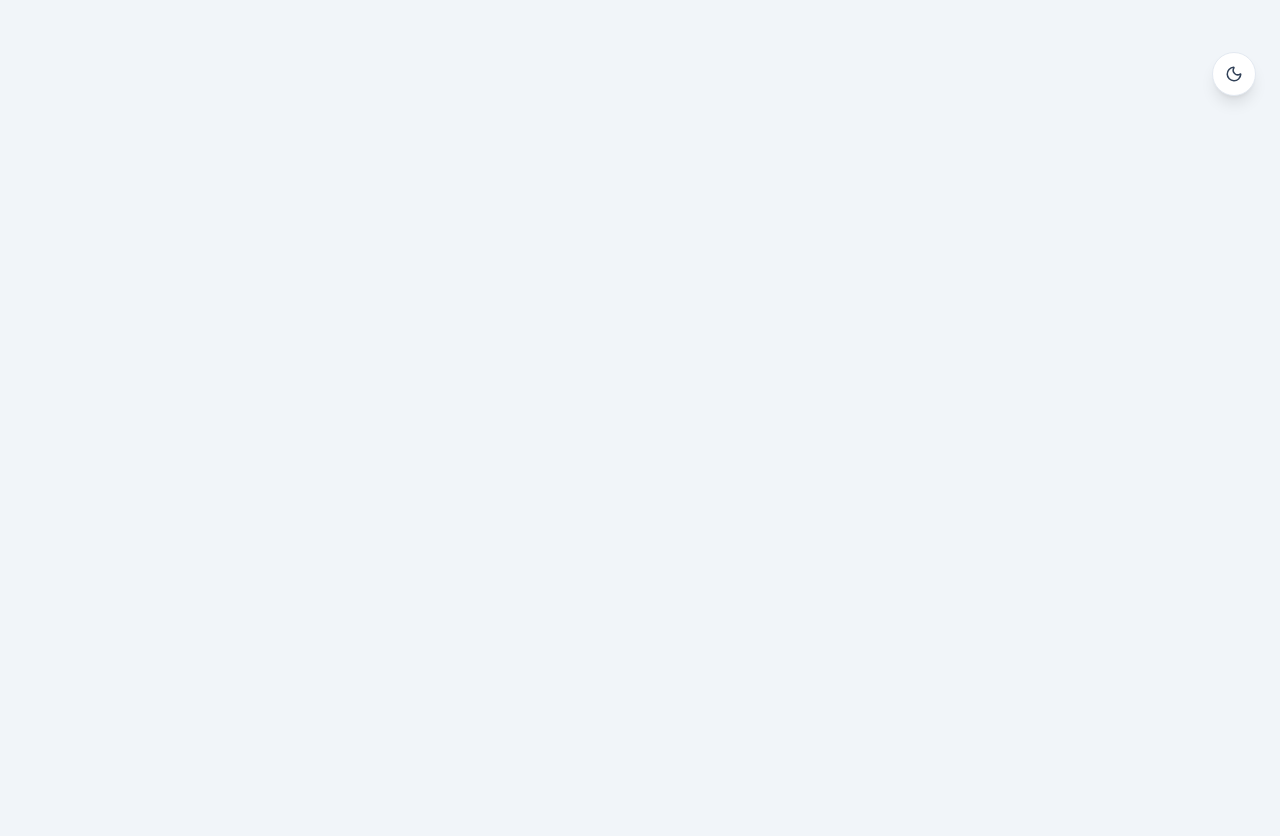
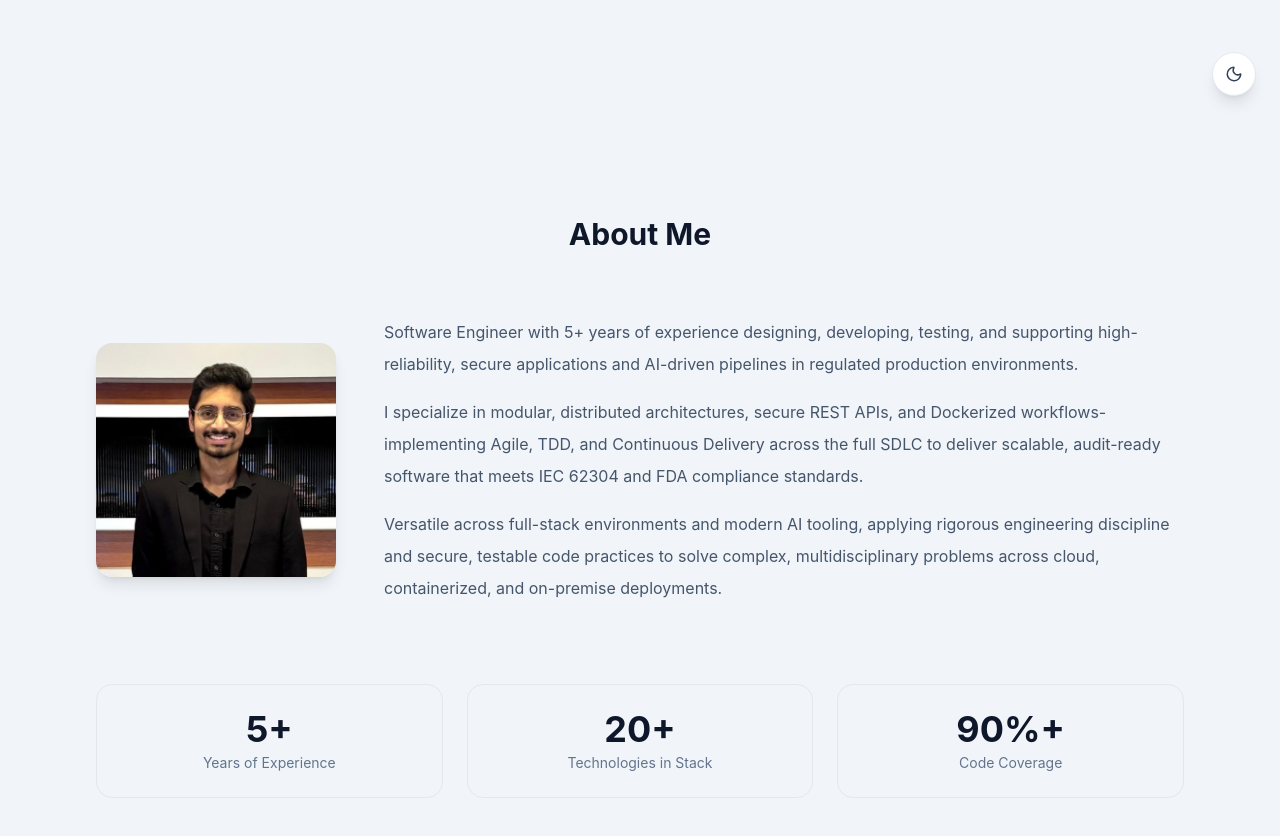
Before and after one commit to YasheshDasari/portfolio, a Next.js app: page / in a window 1280 px wide. Shown: the part 680-1516 px from the top of the page. Before the commit the page ends 800 px from the top, so only its background shows below. Built offline with nearby package versions, Linux system fonts and the light colour scheme.

Commit message:
Add information to the About section

```diff
--- a/app/page.tsx
+++ b/app/page.tsx
@@ -1,9 +1,11 @@
 import Hero from "@/components/Hero";
+import About from "@/components/About";
 
 export default function Home() {
     return (
         <main>
             <Hero />
+            <About />
         </main>
     );
 }
--- a/components/About.tsx
+++ b/components/About.tsx
@@ -0,0 +1,93 @@
+"use client";
+
+import { useEffect, useRef, useState } from "react";
+import Image from "next/image";
+
+const stats = [
+    { label: "Years of Experience", value: 5, suffix: "+" },
+    { label: "Technologies in Stack", value: 20, suffix: "+" },
+    { label: "Code Coverage", value: 90, suffix: "%+" },
+];
+
+function useCountUp(target: number, duration: number, start: boolean) {
+    const [count, setCount] = useState(0);
+    useEffect(() => {
+        if (!start) return;
+        let startTime: number | null = null;
+        const step = (timestamp: number) => {
+            if (!startTime) startTime = timestamp;
+            const progress = Math.min((timestamp - startTime) / duration, 1);
+            setCount(Math.floor(progress * target));
+            if (progress < 1) requestAnimationFrame(step);
+        };
+        requestAnimationFrame(step);
+    }, [start, target, duration]);
+    return count;
+}
+
+function StatCard({ label, value, suffix }: { label: string; value: number; suffix: string }) {
+    const ref = useRef<HTMLDivElement>(null);
+    const [started, setStarted] = useState(false);
+    const count = useCountUp(value, 1500, started);
+
+    useEffect(() => {
+        const observer = new IntersectionObserver(
+            ([entry]) => { if (entry.isIntersecting) setStarted(true); },
+            { threshold: 0.5 }
+        );
+        if (ref.current) observer.observe(ref.current);
+        return () => observer.disconnect();
+    }, []);
+
+    return (
+        <div ref={ref} className="flex flex-col items-center justify-center p-6 rounded-2xl bg-slate-100 dark:bg-slate-800 border border-slate-200 dark:border-slate-700">
+            <span className="text-4xl font-bold text-slate-900 dark:text-white">
+                {count}{suffix}
+            </span>
+            <span className="text-sm text-slate-500 dark:text-slate-400 mt-1 text-center">{label}</span>
+        </div>
+    );
+}
+
+export default function About() {
+    return (
+        <section id="about" className="py-24 px-8 max-w-6xl mx-auto">
+            <h2 className="text-3xl font-bold mb-16 text-center">About Me</h2>
+
+            <div className="flex flex-col md:flex-row gap-12 items-center mb-20">
+                <div className="shrink-0">
+                    <Image
+                        src="/yashesh.jpeg"
+                        alt="Yashesh Dasari"
+                        width={240}
+                        height={240}
+                        className="rounded-2xl object-cover shadow-lg"
+                    />
+                </div>
+
+                <div className="text-slate-600 dark:text-slate-400 leading-8 space-y-4">
+                    <p>
+                        Software Engineer with 5+ years of experience designing, developing, testing, and supporting high-reliability, secure applications and AI-driven pipelines in regulated production environments.
+                    </p>
+                    <p>
+                        I specialize in modular, distributed architectures, secure REST APIs, and Dockerized workflows-
+                        implementing Agile, TDD, and Continuous Delivery across the full SDLC to deliver scalable,
+                        audit-ready software that meets IEC 62304 and FDA compliance standards.
+                    </p>
+                    <p>
+                        Versatile across full-stack environments and modern AI tooling, applying
+                        rigorous engineering discipline and secure, testable code practices to solve
+                        complex, multidisciplinary problems across cloud, containerized, and
+                        on-premise deployments.
+                    </p>
+                </div>
+            </div>
+
+            <div className="grid grid-cols-3 gap-6 mb-16">
+                {stats.map((stat) => (
+                    <StatCard key={stat.label} label={stat.label} value={stat.value} suffix={stat.suffix} />
+                ))}
+            </div>
+        </section>
+    );
+}
```
Also changed, not shown: public/yashesh.jpeg (added).
